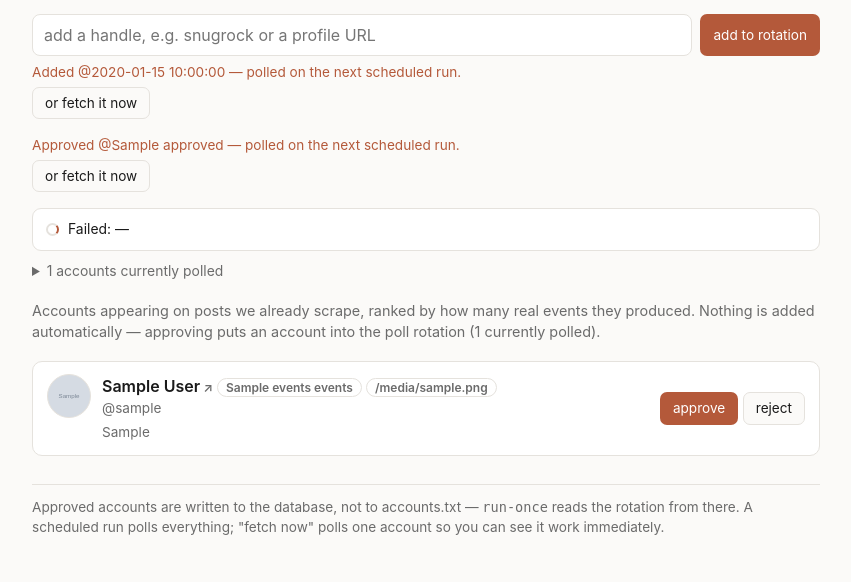
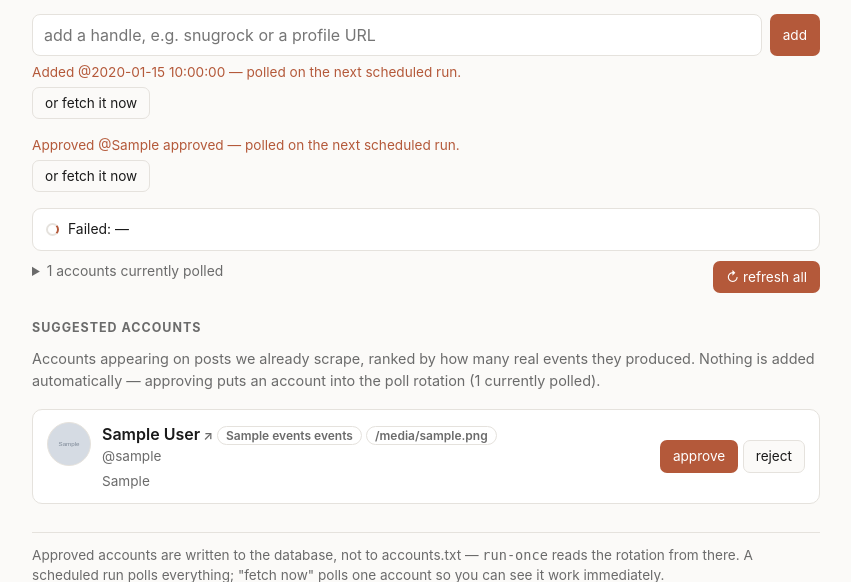
Before and after one commit to colinarndt/LoCal, a Flask app: template social_calendar/templates/discover.html in a window 1280 px wide. Shown: the part 48-630 px from the top of the page, without its empty margins (214-1065 px from the left). Run offline with Flask 3, Linux system fonts and the light colour scheme; the template is opened without the code that fills it: most values are stand-ins (such as "Sample title", 1, 10 or a date in 2020); grey boxes marked "Sample" are stand-in pictures.

Commit message:
Tweak discover and index UI, add CSV export for events

```diff
--- a/social_calendar/templates/discover.html
+++ b/social_calendar/templates/discover.html
@@ -10,6 +10,8 @@
  .wrap{max-width:820px;margin:0 auto;padding:16px}
  header{display:flex;justify-content:space-between;align-items:baseline;flex-wrap:wrap;gap:8px}
  h1{font-size:1.35rem;margin:0} a{color:var(--accent)}
+ h2{font-size:.78rem;text-transform:uppercase;letter-spacing:.08em;
+    color:var(--muted);margin:26px 0 10px}
  .lead{color:var(--muted);font-size:.9rem;margin:6px 0 18px}
  .c{background:var(--card);border:1px solid var(--line);border-radius:10px;padding:12px 14px;margin-bottom:8px;
     display:flex;justify-content:space-between;gap:12px;align-items:center;flex-wrap:wrap}
@@ -33,7 +35,10 @@
    background:var(--card);color:var(--ink)}
  .msg{font-size:.85rem;color:var(--accent);margin:4px 0}
  .msg.warn{color:#c0392b}
- .polled{margin:10px 0 18px;font-size:.87rem;color:var(--muted)}
+ .polledbar{display:flex;align-items:flex-start;justify-content:space-between;
+   gap:10px;margin:10px 0 18px}
+ .polledbar .fetchf{flex-shrink:0}
+ .polled{flex:1;min-width:0;font-size:.87rem;color:var(--muted)}
  .polled summary{cursor:pointer}
  .plist{display:flex;flex-wrap:wrap;gap:6px;margin-top:8px}
  .ptag{display:inline-flex;align-items:center;gap:4px;border:1px solid var(--line);
@@ -60,7 +65,7 @@
 <form class="add" method="post" action="/discover/add">
   <input name="handle" placeholder="add a handle, e.g. snugrock or a profile URL"
          autocapitalize="none" autocorrect="off" spellcheck="false" required>
-  <button class="ok" type="submit">add to rotation</button>
+  <button class="ok" type="submit">add</button>
 </form>
 {% macro fetch_button(handle, label) %}
   <form method="post" action="/discover/{{ handle }}/fetch" class="fetchf"
@@ -83,6 +88,8 @@
   <p class="msg warn">Fetching needs both API keys. Run
     <code>python -m social_calendar.cli init</code>, or check
     <a href="/settings">settings</a>.</p>
+{% elif err == 'nothing-polled' %}
+  <p class="msg warn">Nothing is in the rotation yet — approve an account first.</p>
 {% elif err %}
   <p class="msg warn">That does not look like a valid Instagram handle.</p>
 {% endif %}
@@ -91,6 +98,7 @@
   <span class="spin"></span><span id="jobtext"></span>
 </div>
 
+<div class="polledbar">
 <details class="polled">
   <summary>{{ polled|length }} accounts currently polled</summary>
   <div class="plist">
@@ -98,16 +106,22 @@
       <span class="ptag">{% if a['avatar_file'] %}
           <img class="av sm" src="/avatar/{{ a['avatar_file'] }}" alt="" loading="lazy">
         {% endif %}{{ a['display_name'] or a['handle'] }}
-        <form method="post" action="/discover/{{ a['handle'] }}/fetch" class="fetchf"
-              onsubmit="return confirm('Fetch @{{ a['handle'] }} now?\n\nScrapes up to {{ fetch_limit }} recent posts and runs extraction — about ${{ '%.2f'|format(fetch_cost) }} of scraping plus model calls.')">
-          <button type="submit" title="fetch this account now"
-                  {{ 'disabled' if job['state'] == 'running' }}>&#8635;</button></form>
         <form method="post" action="/discover/{{ a['handle'] }}/reject">
           <button type="submit" title="stop polling">&times;</button></form>
       </span>
     {% endfor %}
   </div>
 </details>
+{% if polled %}
+  {# One button for the whole rotation: the window is per-account and incremental,
+     so this is the same work the nightly run-once does, on demand. #}
+  <form method="post" action="/discover/fetch-all" class="fetchf"
+        onsubmit="return confirm('Refresh all {{ polled|length }} polled account{{ '' if polled|length == 1 else 's' }}?\n\nFetches only posts since each account was last polled — up to ${{ '%.2f'|format(fetch_all_cost) }} of scraping if every account hits its {{ fetch_limit }}-post cap, plus model calls on whatever is new.')">
+    <button class="ok" type="submit" {{ 'disabled' if job['state'] == 'running' }}
+            >&#8635; refresh all</button></form>
+{% endif %}
+</div>
+<h2>Suggested accounts</h2>
 <p class="lead">
   Accounts appearing on posts we already scrape, ranked by how many real events they produced.
   Nothing is added automatically — approving puts an account into the poll rotation
@@ -156,7 +170,8 @@
   function render(j) {
     if (j.state === 'idle') { box.className = 'job hide'; return; }
     box.className = 'job' + (j.state === 'done' ? ' done' : j.state === 'error' ? ' err' : '');
-    var who = j.handle ? '@' + j.handle : '';
+    // label covers both shapes: '@handle' for one account, 'N accounts' for the lot
+    var who = j.label || (j.handle ? '@' + j.handle : '');
     if (j.state === 'running')      text.textContent = 'Fetching ' + who + ' — ' + (j.message || 'working...');
     else if (j.state === 'done')    text.textContent = 'Done: ' + who + ' — ' + (j.message || '') + '. Reloading...';
     else                            text.textContent = 'Failed: ' + who + ' — ' + (j.message || '');
--- a/social_calendar/web.py
+++ b/social_calendar/web.py
@@ -10,7 +10,9 @@
 from __future__ import annotations
 
 import calendar
+import csv
 import datetime as dt
+import io
 import json
 import os
 import re
@@ -355,20 +357,24 @@
 
 
 # --- fetch-now jobs -------------------------------------------------------
-# Polling one account takes minutes -- an Apify scrape plus a vision call per
-# surviving post -- so it cannot happen inside the request. A worker thread does
-# the work, the page polls /jobs, and single-flight keeps two expensive runs
-# (and two SQLite writers) from overlapping.
+# Polling takes minutes -- an Apify scrape plus a vision call per surviving post,
+# for one account or for the whole rotation -- so it cannot happen inside the
+# request. A worker thread does the work, the page polls /jobs, and single-flight
+# keeps two expensive runs (and two SQLite writers) from overlapping.
 #
-# This is the one place the web UI spends money. It is deliberately per-account,
-# cost-capped by `limit`, and shown before you click.
+# Single-flight is per process: cron's `run-once` is a separate process and is not
+# covered by it. WAL plus busy_timeout keep that safe, just not free.
+#
+# This is the one place the web UI spends money. It is cost-capped by `limit`
+# per account, and the estimate is shown before you click.
 
-JOB: dict = {"state": "idle", "handle": None, "message": "", "stats": None}
+JOB: dict = {"state": "idle", "handle": None, "label": "", "message": "", "stats": None}
 _JOB_LOCK = threading.Lock()
 FETCH_LIMIT = 20
+POST_COST = 0.002   # ~$2.00 per 1,000 posts, same figure ApifySource quotes
 
 
-def _fetch_worker(handle: str, db_path: str, limit: int) -> None:
+def _fetch_worker(handles: list[str], db_path: str, limit: int) -> None:
     from .extract import Extractor
     from .sources import ApifySource
 
@@ -378,8 +384,10 @@
     try:
         source = ApifySource(os.environ["APIFY_TOKEN"])
         with db.session(db_path) as conn:
-            newer_than, _ = runner.fetch_window(conn, [handle])
-            stats = runner.poll(conn, source, Extractor(), [handle], limit,
+            # Same window cron uses: posts newer than the oldest last_polled_at
+            # across the batch, so a refresh only pays for what it has not seen.
+            newer_than, _ = runner.fetch_window(conn, handles)
+            stats = runner.poll(conn, source, Extractor(), handles, limit,
                                 newer_than=newer_than, log=progress)
         JOB.update(state="done", stats=stats,
                    message=f"{stats['ingested']} new posts, "
@@ -393,11 +401,8 @@
             JOB.update(state="error", message="worker exited without a result")
 
 
-@app.post("/discover/<handle>/fetch")
-def fetch_now(handle: str):
-    if not HANDLE_RE.match(handle):
-        return redirect(url_for("discover", err="bad-handle"))
-
+def _start_fetch(handles: list[str], label: str):
+    """Claim the single job slot and hand the batch to a worker thread."""
     missing = [k for k, _, _ in config.API_KEYS if not os.getenv(k)]
     if missing:
         return redirect(url_for("discover", err="no-keys"))
@@ -405,11 +410,34 @@
     with _JOB_LOCK:
         if JOB["state"] == "running":
             return redirect(url_for("discover", err="busy"))
-        JOB.update(state="running", handle=handle, message="starting...", stats=None)
+        JOB.update(state="running", handle=handles[0] if len(handles) == 1 else None,
+                   label=label, message="starting...", stats=None)
 
     threading.Thread(target=_fetch_worker, daemon=True,
-                     args=(handle, app.config["DB"], FETCH_LIMIT)).start()
+                     args=(handles, app.config["DB"], FETCH_LIMIT)).start()
     return redirect(url_for("discover"))
+
+
+@app.post("/discover/<handle>/fetch")
+def fetch_now(handle: str):
+    if not HANDLE_RE.match(handle):
+        return redirect(url_for("discover", err="bad-handle"))
+    return _start_fetch([handle], f"@{handle}")
+
+
+@app.post("/discover/fetch-all")
+def fetch_all():
+    """Refresh the whole rotation -- the same work cron's `run-once` does.
+
+    Deliberately not routed as /discover/all/fetch: HANDLE_RE accepts "all",
+    so that URL would be ambiguous with a real account named @all.
+    """
+    with db.session(app.config["DB"]) as conn:
+        handles = discovery.approved_handles(conn)
+    if not handles:
+        # fetch_recent([]) would still bill a run, so never let it start.
+        return redirect(url_for("discover", err="nothing-polled"))
+    return _start_fetch(handles, f"{len(handles)} accounts")
 
 
 @app.route("/jobs")
@@ -425,7 +453,7 @@
     # follow you around on every later visit to this page.
     job = dict(JOB)
     if job["state"] in ("done", "error"):
-        JOB.update(state="idle", handle=None, message="", stats=None)
+        JOB.update(state="idle", handle=None, label="", message="", stats=None)
 
     with db.session(app.config["DB"]) as conn:
         discovery.stage(conn, discovery.rank_tagged(conn))
@@ -437,7 +465,8 @@
                                approved=request.args.get("approved"),
                                err=request.args.get("err"), job=job,
                                fetch_limit=FETCH_LIMIT,
-                               fetch_cost=FETCH_LIMIT * 0.002)
+                               fetch_cost=FETCH_LIMIT * POST_COST,
+                               fetch_all_cost=len(polled) * FETCH_LIMIT * POST_COST)
 
 
 HANDLE_RE = re.compile(r"^[A-Za-z0-9._]{1,30}$")
@@ -547,6 +576,52 @@
                     headers={"Content-Disposition": "inline; filename=social-calendar.ics"})
 
 
+CSV_COLUMNS = ["date", "time", "title", "venue", "neighborhood", "address",
+               "category", "price", "source_account", "confirmed", "needs_review",
+               "review_reason", "link"]
+
+
+@app.route("/events.csv")
+def events_csv():
+    """The same filtered view as the page, as a spreadsheet.
+
+    Google Sheets, Excel and Numbers all open CSV directly. Filters ride along
+    in the query string exactly as they do for the .ics feed, so the download
+    matches whatever the page is showing. (Sheets' =IMPORTDATA() cannot reach
+    this URL -- Google's servers would have to resolve it, and we bind to
+    localhost/Tailscale. Import the downloaded file instead.)
+    """
+    with db.session(app.config["DB"]) as conn:
+        rows = _rows(conn, request.args)
+
+    # utf-8-sig: Excel assumes the local codepage without a BOM and mangles
+    # every accented venue name. Sheets ignores the BOM.
+    buf = io.StringIO()
+    w = csv.writer(buf)
+    w.writerow(CSV_COLUMNS)
+    for r in rows:
+        start = r["starts_at"] or ""
+        w.writerow([
+            start[:10],
+            start[11:16] if r["start_time_known"] and "T" in start else "",
+            r["title"] or "",
+            r["venue_name"] or "",
+            r["neighborhood"] or "",
+            r["address"] or "",
+            r["category"] or "",
+            r["price_text"] or "",
+            f"@{r['attributed_handle']}" if r["attributed_handle"] else "",
+            "yes" if r["is_confirmed"] else "",
+            "yes" if r["needs_review"] else "",
+            r["review_reason"] or "",
+            r["permalink"] or "",
+        ])
+
+    return Response(buf.getvalue().encode("utf-8-sig"), mimetype="text/csv",
+                    headers={"Content-Disposition":
+                             "attachment; filename=social-calendar.csv"})
+
+
 def main() -> None:
     import argparse
 
```
Also changed, not shown: social_calendar/templates/index.html (+10 -12 lines).
